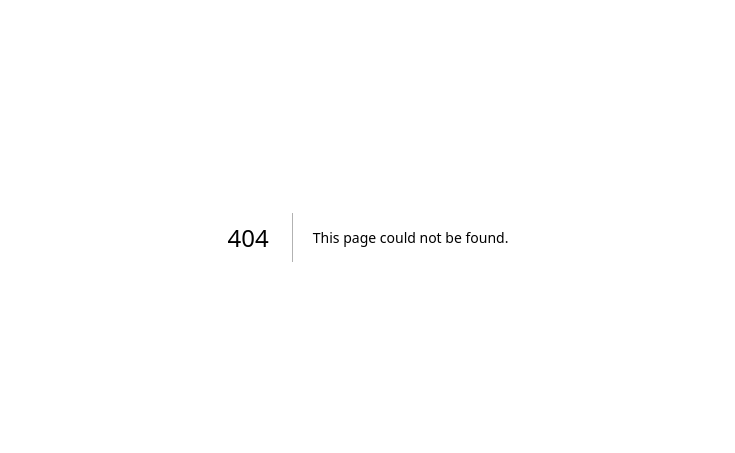
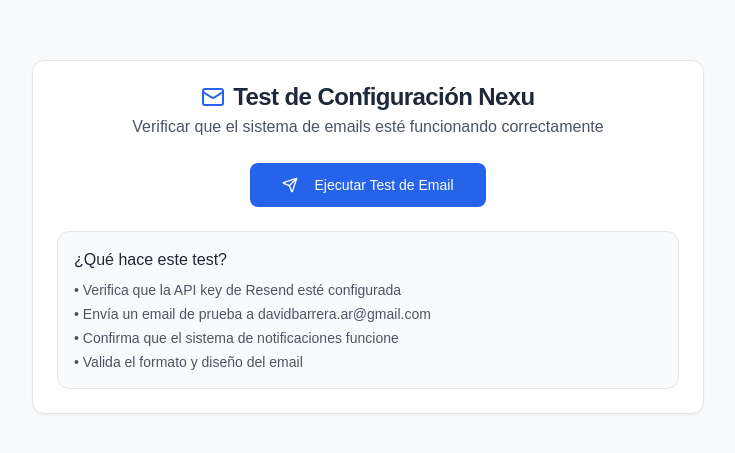
Before and after one commit to Davidbaa/nexu, a Next.js app: page /test in a window 1280 px wide. Before the commit this address had no page. Shown: the part 163-616 px from the top of the page, without its empty margins (272-1007 px from the left). Built offline with nearby package versions, Linux system fonts and the light colour scheme.

Commit message:
feat: add comprehensive test page for Nexu email system
Create test page to verify API key, service connection, and email functionality.

#VERCEL_SKIP

Co-authored-by: null <121534623+Davidbaa@users.noreply.github.com>

```diff
--- /dev/null
+++ b/app/test-page.tsx
@@ -0,0 +1,166 @@
+"use client"
+
+import { useState } from "react"
+import { Button } from "@/components/ui/button"
+import { Card, CardContent, CardHeader, CardTitle } from "@/components/ui/card"
+import { CheckCircle, AlertCircle, Loader2, Mail, Send } from "lucide-react"
+
+export default function TestPage() {
+  const [isLoading, setIsLoading] = useState(false)
+  const [result, setResult] = useState<any>(null)
+  const [error, setError] = useState<string | null>(null)
+
+  const runTest = async () => {
+    setIsLoading(true)
+    setError(null)
+    setResult(null)
+
+    try {
+      console.log("🧪 Iniciando test de configuración...")
+
+      const response = await fetch("/api/test-email", {
+        method: "GET",
+        headers: {
+          "Content-Type": "application/json",
+        },
+      })
+
+      const data = await response.json()
+
+      if (response.ok) {
+        setResult(data)
+        console.log("✅ Test exitoso:", data)
+      } else {
+        setError(data.error || "Error en el test")
+        console.error("❌ Test falló:", data)
+      }
+    } catch (err) {
+      const errorMessage = err instanceof Error ? err.message : "Error desconocido"
+      setError(errorMessage)
+      console.error("❌ Error ejecutando test:", err)
+    } finally {
+      setIsLoading(false)
+    }
+  }
+
+  return (
+    <div className="min-h-screen bg-gray-50 flex items-center justify-center p-4">
+      <Card className="w-full max-w-2xl">
+        <CardHeader className="text-center">
+          <CardTitle className="flex items-center justify-center space-x-2">
+            <Mail className="h-6 w-6 text-blue-600" />
+            <span>Test de Configuración Nexu</span>
+          </CardTitle>
+          <p className="text-gray-600">Verificar que el sistema de emails esté funcionando correctamente</p>
+        </CardHeader>
+
+        <CardContent className="space-y-6">
+          {/* Test Button */}
+          <div className="text-center">
+            <Button onClick={runTest} disabled={isLoading} size="lg" className="bg-blue-600 hover:bg-blue-700">
+              {isLoading ? (
+                <>
+                  <Loader2 className="mr-2 h-5 w-5 animate-spin" />
+                  Ejecutando Test...
+                </>
+              ) : (
+                <>
+                  <Send className="mr-2 h-5 w-5" />
+                  Ejecutar Test de Email
+                </>
+              )}
+            </Button>
+          </div>
+
+          {/* Loading State */}
+          {isLoading && (
+            <div className="bg-blue-50 border border-blue-200 rounded-lg p-4">
+              <div className="flex items-center">
+                <Loader2 className="h-5 w-5 text-blue-600 animate-spin mr-3" />
+                <div>
+                  <h4 className="font-medium text-blue-800">Ejecutando Test...</h4>
+                  <p className="text-blue-600 text-sm">Enviando email de prueba a davidbarrera.ar@gmail.com</p>
+                </div>
+              </div>
+            </div>
+          )}
+
+          {/* Success Result */}
+          {result && result.success && (
+            <div className="bg-green-50 border border-green-200 rounded-lg p-6">
+              <div className="flex items-start">
+                <CheckCircle className="h-6 w-6 text-green-600 mr-3 mt-0.5" />
+                <div className="flex-1">
+                  <h4 className="font-semibold text-green-800 mb-2">✅ ¡Test Exitoso!</h4>
+                  <p className="text-green-700 mb-4">{result.message}</p>
+
+                  <div className="space-y-2 text-sm">
+                    <div className="flex justify-between">
+                      <span className="text-green-600">Email ID:</span>
+                      <span className="font-mono text-green-800">{result.emailId}</span>
+                    </div>
+                    <div className="flex justify-between">
+                      <span className="text-green-600">Destinatario:</span>
+                      <span className="text-green-800">{result.details?.recipient}</span>
+                    </div>
+                    <div className="flex justify-between">
+                      <span className="text-green-600">Timestamp:</span>
+                      <span className="text-green-800">
+                        {new Date(result.details?.timestamp).toLocaleString("es-MX")}
+                      </span>
+                    </div>
+                  </div>
+
+                  {result.nextSteps && (
+                    <div className="mt-4 p-3 bg-green-100 rounded-md">
+                      <h5 className="font-medium text-green-800 mb-2">Próximos pasos:</h5>
+                      <ul className="text-green-700 text-sm space-y-1">
+                        {result.nextSteps.map((step: string, index: number) => (
+                          <li key={index}>• {step}</li>
+                        ))}
+                      </ul>
+                    </div>
+                  )}
+                </div>
+              </div>
+            </div>
+          )}
+
+          {/* Error Result */}
+          {error && (
+            <div className="bg-red-50 border border-red-200 rounded-lg p-6">
+              <div className="flex items-start">
+                <AlertCircle className="h-6 w-6 text-red-600 mr-3 mt-0.5" />
+                <div className="flex-1">
+                  <h4 className="font-semibold text-red-800 mb-2">❌ Error en el Test</h4>
+                  <p className="text-red-700 mb-4">{error}</p>
+
+                  <div className="bg-red-100 p-3 rounded-md">
+                    <h5 className="font-medium text-red-800 mb-2">Posibles soluciones:</h5>
+                    <ul className="text-red-700 text-sm space-y-1">
+                      <li>• Verificar que la API key sea correcta</li>
+                      <li>• Confirmar que la API key esté activa en Resend</li>
+                      <li>• Revisar las variables de entorno</li>
+                      <li>• Verificar conexión a internet</li>
+                    </ul>
+                  </div>
+                </div>
+              </div>
+            </div>
+          )}
+
+          {/* Instructions */}
+          <div className="bg-gray-50 border border-gray-200 rounded-lg p-4">
+            <h4 className="font-medium text-gray-800 mb-2">¿Qué hace este test?</h4>
+            <ul className="text-gray-600 text-sm space-y-1">
+              <li>• Verifica que la API key de Resend esté configurada</li>
+              <li>• Envía un email de prueba a davidbarrera.ar@gmail.com</li>
+              <li>• Confirma que el sistema de notificaciones funcione</li>
+              <li>• Valida el formato y diseño del email</li>
+            </ul>
+          </div>
+        </CardContent>
+      </Card>
+    </div>
+  )
+}
--- /dev/null
+++ b/app/test/page.tsx
@@ -0,0 +1,5 @@
+import TestPage from "../test-page"
+
+export default function Test() {
+  return <TestPage />
+}
```
